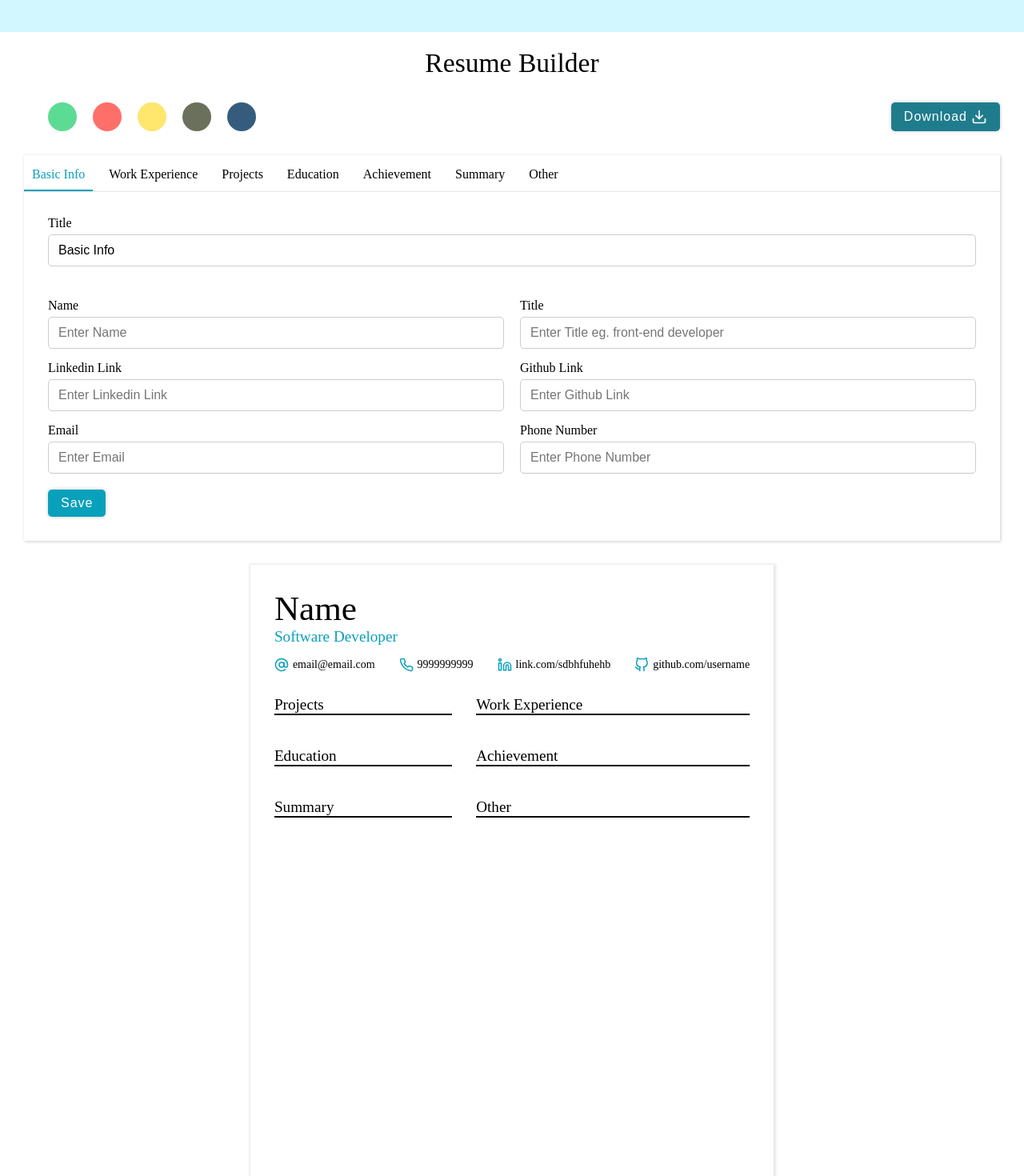
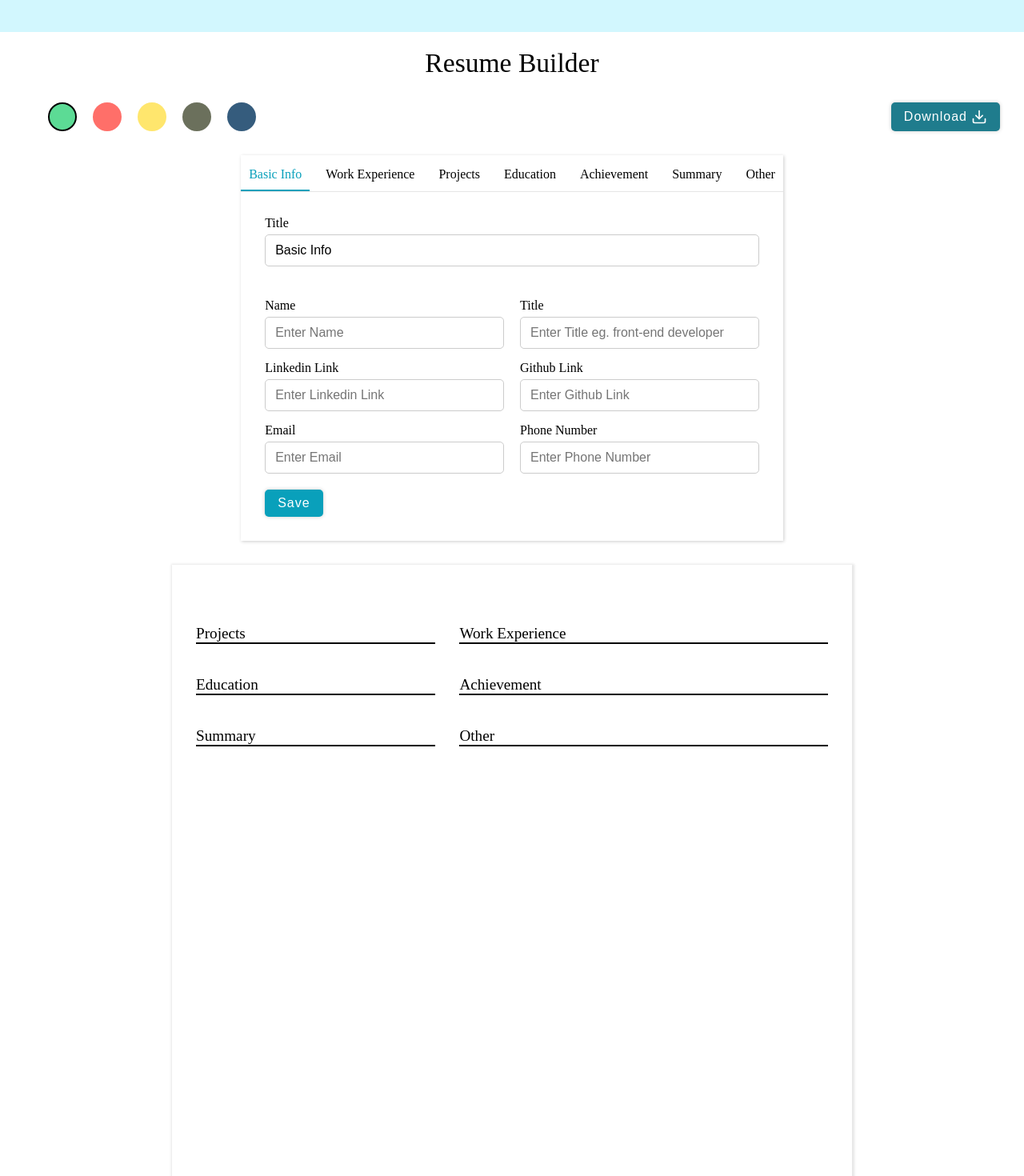
Before and after one commit to Rishabh3007/ResumeForge, a React (Create React App) app: page / in a window 1280 px wide. Shown: the part 600-2070 px from the top of the page at 80% size. Built offline with nearby package versions, Linux system fonts and the light colour scheme.

Commit message:
completed resume

```diff
--- a/package.json
+++ b/package.json
@@ -10,6 +10,7 @@
     "react-dom": "^18.2.0",
     "react-feather": "^2.0.10",
     "react-scripts": "5.0.1",
+    "react-to-print": "^2.14.15",
     "web-vitals": "^2.1.4"
   },
   "scripts": {
--- a/src/components/Body/Body.jsx
+++ b/src/components/Body/Body.jsx
@@ -1,6 +1,7 @@
-import React, { useEffect, useState } from 'react';
+import React, { useEffect, useRef, useState } from 'react';
 import styles from "./Body.module.css";
 import { Download } from 'react-feather';
+import ReactToPrint from 'react-to-print';
 import Editor from '../Editor/Editor';
 import Resume from '../Resume/Resume';
 
@@ -22,6 +23,10 @@ function Body() {
     summary: "Summary",
     other: "Other",
   };
+
+  const resumeRef = useRef()
+
+  const [activeColor, setActiveColor] = useState(colors[0]);
 
   const [resumeInformation, setResumeInformation] = useState({
     [sections.basicInfo]: {
@@ -74,13 +79,22 @@ function Body() {
                     <span
                     key={item}
                     style={{ backgroundColor: item }}
-                    className={styles.color}
+                    className={`${styles.color} ${activeColor === item ? styles.active : ""}`}
+                    onClick={() => setActiveColor(item)}
                     />
                 ))}
             </div>
-            <button className={styles.button}>Download
-            <Download />
-            </button>
+            <ReactToPrint
+              trigger={() => {
+                return (
+                  <button
+                    className={styles.button}>       Download <Download />
+                  </button>
+                );
+              }}
+              content={() => resumeRef.current}
+            />
+
         </div>
         <div className={styles.main}>
             <Editor sections={sections} information={resumeInformation}
@@ -88,8 +102,10 @@ function Body() {
             />
 
             <Resume
+              ref={resumeRef}
               sections={sections}
               information={resumeInformation}
+              activeColor={activeColor}
             />
         </div>
     </div>
--- a/src/components/Body/Body.module.css
+++ b/src/components/Body/Body.module.css
@@ -34,6 +34,9 @@
     cursor: pointer;
     background-color: blue;
 }
+.color.active{
+    border: 2px solid #000;
+}
 
 .toolbar .button{
     padding: 8px 16px;
--- a/src/components/Editor/Editor.jsx
+++ b/src/components/Editor/Editor.jsx
@@ -183,6 +183,14 @@ function Editor(props) {
     <div className={styles.detail}>
       <div className={styles.row}>
         <InputControl
+          label="Title"
+          value={values.title}
+          placeholder="Enter title eg. B-tech"
+          onChange={(event) =>
+            setValues((prev) => ({ ...prev, title: event.target.value }))
+          }
+        />
+        <InputControl
           label="College/School Name"
           placeholder="Enter College/School Name"
           value={values.college}
@@ -190,22 +198,12 @@ function Editor(props) {
             setValues((prev) => ({ ...prev, college: event.target.value }))
           }
         />
-        <InputControl
-          label="Qualification"
-          placeholder="Enter Qualification eg. B.Tech"
-          value={values.qualification}
-          onChange={(event) =>
-            setValues((prev) => ({
-              ...prev,
-              qualification: event.target.value,
-            }))
-          }
-        />
       </div>
       <div className={styles.row}>
         <InputControl
           label="Start Date"
           placeholder="Enter Start Date"
+          type=  "date"
           value={values.startDate}
           onChange={(event) =>
             setValues((prev) => ({ ...prev, startDate: event.target.value }))
@@ -214,6 +212,7 @@ function Editor(props) {
         <InputControl
           label="End Date"
           placeholder="Enter End Date"
+          type=  "date"
           value={values.endDate}
           onChange={(event) =>
             setValues((prev) => ({ ...prev, endDate: event.target.value }))
@@ -540,6 +539,7 @@ function Editor(props) {
           ? activeInfo.details[0]?.startDate || ""
           : "",
         endDate: activeInfo?.details ? activeInfo.details[0]?.endDate || "" : "",
+
         points: activeInfo?.details
           ? activeInfo.details[0]?.points
             ? [...activeInfo.details[0]?.points]
--- a/src/components/Editor/Editor.module.css
+++ b/src/components/Editor/Editor.module.css
@@ -1,12 +1,14 @@
 .container{
     min-width: 550px;
     min-height: 450px;
+    max-width: 700px;
     display: flex;
     flex-direction: column;
     gap: 30px;
     box-shadow: 1px 1px 4px rgba(0,0,0,0.2);
     padding-top: 5px;
     height: fit-content;
+    margin: 0 auto;
 }
 
 .header{
--- a/src/components/Resume/Resume.jsx
+++ b/src/components/Resume/Resume.jsx
@@ -1,13 +1,17 @@
-import React from 'react'
+import React, { forwardRef, useRef, useState } from 'react'
 import { AtSign, Phone, Linkedin, GitHub } from 'react-feather'
 import styles from "./Resume.module.css"
 import { useEffect } from 'react';
 import { Calendar, MapPin, Paperclip } from 'react-feather';
 
-function Resume(props) {
+const Resume = forwardRef((props,ref) => {
   const information = props.information;
   const sections = props.sections;
+  const containerRef = useRef();
+
   const [columns, setColumns] = React.useState([[],[]]);
+  const [source, setSource] = useState("");
+  const [target, seTarget] = useState("");
 
   const info = {
     workExp: information[sections.workExp],
@@ -30,9 +34,9 @@ function Resume(props) {
     [sections.workExp]: (
       <div
         key={"workexp"}
-        // draggable
-        // onDragOver={() => seTarget(info.workExp?.id)}
-        // onDragEnd={() => setSource(info.workExp?.id)}
+        draggable
+        onDragOver={() => seTarget(info.workExp?.id)}
+        onDragEnd={() => setSource(info.workExp?.id)}
         className={`${styles.section} ${
           info.workExp?.sectionTitle ? "" : styles.hidden
         }`}
@@ -93,9 +97,9 @@ function Resume(props) {
     [sections.project]: (
       <div
         key={"project"}
-        // draggable
-        // onDragOver={() => seTarget(info.project?.id)}
-        // onDragEnd={() => setSource(info.project?.id)}
+        draggable
+        onDragOver={() => seTarget(info.project?.id)}
+        onDragEnd={() => setSource(info.project?.id)}
         className={`${styles.section} ${
           info.project?.sectionTitle ? "" : styles.hidden
         }`}
@@ -149,9 +153,9 @@ function Resume(props) {
     [sections.education]: (
       <div
         key={"education"}
-        // draggable
-        // onDragOver={() => seTarget(info.education?.id)}
-        // onDragEnd={() => setSource(info.education?.id)}
+        draggable
+        onDragOver={() => seTarget(info.education?.id)}
+        onDragEnd={() => setSource(info.education?.id)}
         className={`${styles.section} ${
           info.education?.sectionTitle ? "" : styles.hidden
         }`}
@@ -188,9 +192,9 @@ function Resume(props) {
     [sections.achievement]: (
       <div
         key={"achievement"}
-        // draggable
-        // onDragOver={() => seTarget(info.achievement?.id)}
-        // onDragEnd={() => setSource(info.achievement?.id)}
+        draggable
+        onDragOver={() => seTarget(info.achievement?.id)}
+        onDragEnd={() => setSource(info.achievement?.id)}
         className={`${styles.section} ${
           info.achievement?.sectionTitle ? "" : styles.hidden
         }`}
@@ -216,9 +220,9 @@ function Resume(props) {
     [sections.summary]: (
       <div
         key={"summary"}
-        // draggable
-        // onDragOver={() => seTarget(info.summary?.id)}
-        // onDragEnd={() => setSource(info.summary?.id)}
+        draggable
+        onDragOver={() => seTarget(info.summary?.id)}
+        onDragEnd={() => setSource(info.summary?.id)}
         className={`${styles.section} ${
           info.summary?.sectionTitle ? "" : styles.hidden
         }`}
@@ -232,9 +236,9 @@ function Resume(props) {
     [sections.other]: (
       <div
         key={"other"}
-        // draggable
-        // onDragOver={() => seTarget(info.other?.id)}
-        // onDragEnd={() => setSource(info.other?.id)}
+        draggable
+        onDragOver={() => seTarget(info.other?.id)}
+        onDragEnd={() => setSource(info.other?.id)}
         className={`${styles.section} ${
           info.other?.sectionTitle ? "" : styles.hidden
         }`}
@@ -247,6 +251,33 @@ function Resume(props) {
     ),
   };
 
+  const swapSourceTarget = (source, target) => {
+    if (!source || !target) return;
+    const tempColumns = [[...columns[0]], [...columns[1]]];
+
+    let sourceRowIndex = tempColumns[0].findIndex((item) => item === source);
+    let sourceColumnIndex = 0;
+    if (sourceRowIndex < 0) {
+      sourceColumnIndex = 1;
+      sourceRowIndex = tempColumns[1].findIndex((item) => item === source);
+    }
+
+    let targetRowIndex = tempColumns[0].findIndex((item) => item === target);
+    let targetColumnIndex = 0;
+    if (targetRowIndex < 0) {
+      targetColumnIndex = 1;
+      targetRowIndex = tempColumns[1].findIndex((item) => item === target);
+    }
+
+    const tempSource = tempColumns[sourceColumnIndex][sourceRowIndex];
+    tempColumns[sourceColumnIndex][sourceRowIndex] =
+      tempColumns[targetColumnIndex][targetRowIndex];
+
+    tempColumns[targetColumnIndex][targetRowIndex] = tempSource;
+
+    setColumns(tempColumns);
+  };
+
   useEffect(() => {
     setColumns([
       [sections.project, sections.education, sections.summary],
@@ -254,18 +285,55 @@ function Resume(props) {
     ]);
   }, []);
 
+  useEffect(() => {
+    swapSourceTarget(source, target);
+  }, [source]);
+
+  useEffect(() => {
+    const container = containerRef.current;
+    if (!props.activeColor || !container) return;
+
+    container.style.setProperty("--color", props.activeColor);
+  }, [props.activeColor]);
+
+
   return (
-    <div className={styles.container}>
+    <div ref={ref}>
+      <div ref={containerRef} className={styles.container}>
         <div className={styles.header}>
-            <p className={styles.heading}>Name</p>
-            <p className={styles.subheading}>Software Developer</p>
+            <p className={styles.heading}>{info.basicInfo?.detail?.name}</p>
+            <p className={styles.subheading}>{info.basicInfo?.detail.title}</p>
 
             <div className={styles.links}>
-                <a className={styles.link}><AtSign /> email@email.com</a>
-                <a className={styles.link}><Phone /> 9999999999</a>
-                <a className={styles.link}><Linkedin />link.com/sdbhfuhehb</a>
-                <a className={styles.link}><GitHub />github.com/username</a>
-            </div>
+            {info.basicInfo?.detail?.email ? (
+              <a className={styles.link} type="email">
+                <AtSign /> {info.basicInfo?.detail?.email}
+              </a>
+            ) : (
+              <span />
+            )}
+            {info.basicInfo?.detail?.phone ? (
+              <a className={styles.link}>
+                <Phone /> {info.basicInfo?.detail?.phone}
+              </a>
+            ) : (
+              <span />
+            )}
+            {info.basicInfo?.detail?.linkedin ? (
+              <a className={styles.link}>
+                <Linkedin /> {info.basicInfo?.detail?.linkedin}
+              </a>
+            ) : (
+              <span />
+            )}
+            {info.basicInfo?.detail?.github ? (
+              <a className={styles.link}>
+                <GitHub /> {info.basicInfo?.detail?.github}
+              </a>
+            ) : (
+              <span />
+            )}
+          </div>
         </div>
 
         <div className={styles.main}>
@@ -281,8 +349,9 @@ function Resume(props) {
           </div>
         </div>
 
+      </div>
     </div>
   )
-}
+})
 
 export default Resume
--- a/src/components/Resume/Resume.module.css
+++ b/src/components/Resume/Resume.module.css
@@ -3,7 +3,7 @@
     flex: 1.2;
     height: fit-content;
     min-height: 900px;
-    min-width: 500px;
+    min-width: 700px;
     max-width: 850px;
     margin: 0 auto;
     box-shadow: 1px 1px 3px 2px rgba(0,0,0,0.1);
@@ -149,3 +149,7 @@
 .numbered{
     list-style-type: decimal;
 }
+
+.hidden{
+    display: none;
+}
```
Also changed, not shown: 1 other file (tests, documents, lock files or other folders).
